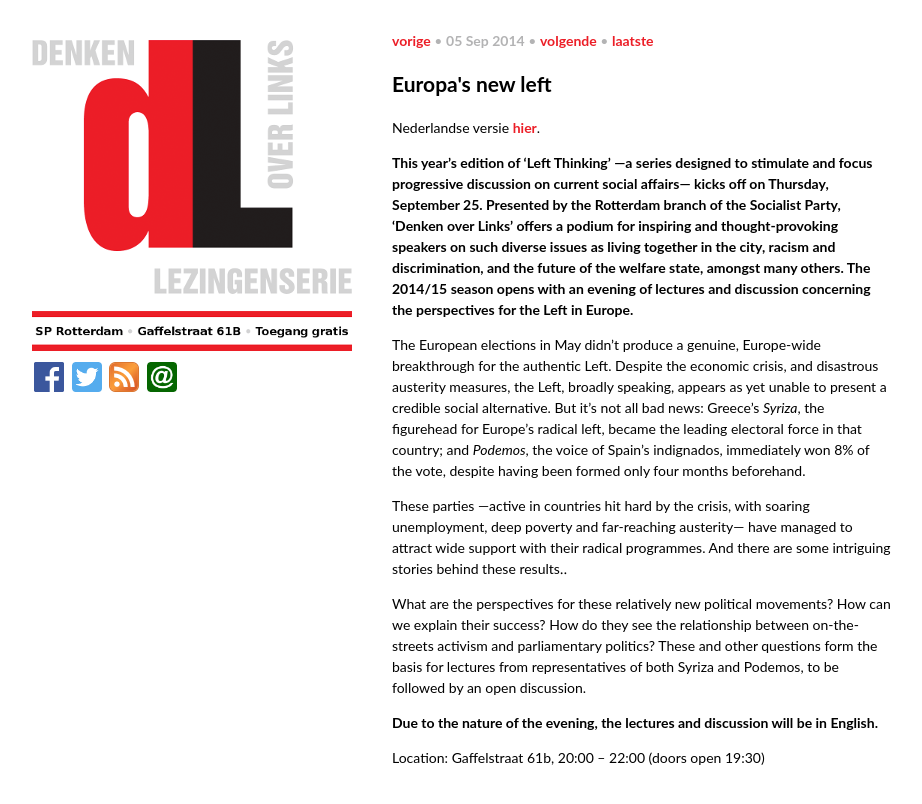
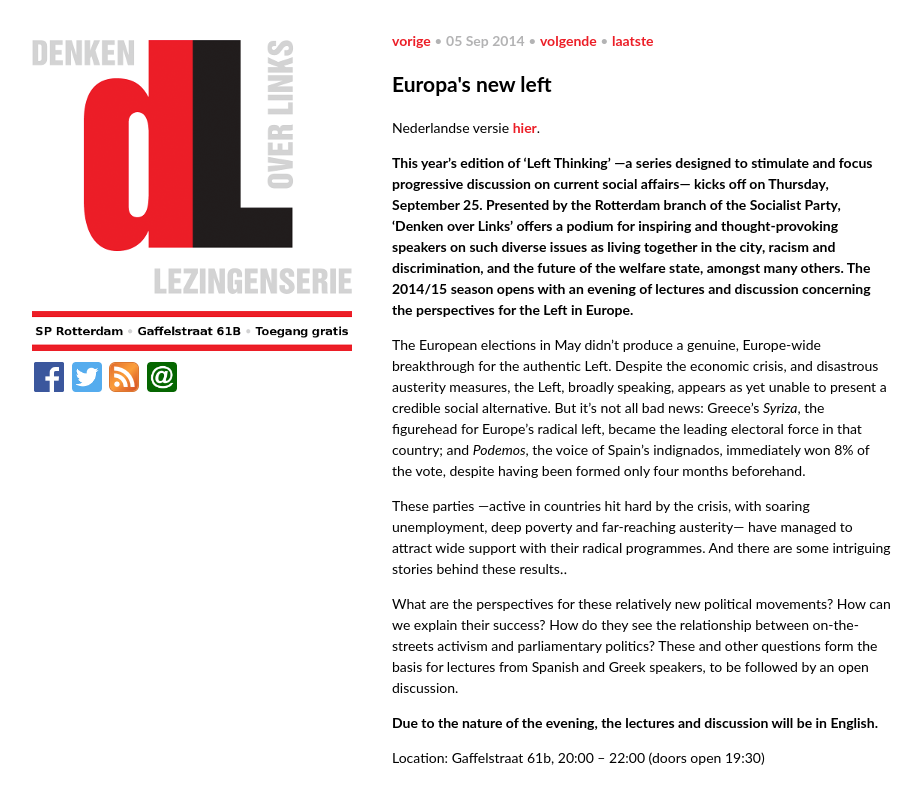
Before and after one commit to denkenoverlinks/denkenoverlinks.github.io, a Jekyll site: the page built from _posts/2014-09-05-europes-new-left.md, in a window 1280 px wide. Shown: the top 804 px of the page, without its empty margins (8-930 px from the left). Built offline with Jekyll 4.4.1, drawn with Linux system fonts in a browser that asks for light colours; Markdown is read by kramdown in place of the engine named in the settings.

Commit message:
remove 'representatives'

```diff
--- a/_posts/2014-09-05-europes-new-left.md
+++ b/_posts/2014-09-05-europes-new-left.md
@@ -30,7 +30,7 @@
 What are the perspectives for these relatively new political movements? How can
 we explain their success? How do they see the relationship between on-the-streets
 activism and parliamentary politics? These and other questions form the basis for
-lectures from representatives of both Syriza and Podemos, to be followed by an
+lectures from Spanish and Greek speakers, to be followed by an
 open discussion.
 
 **Due to the nature of the evening, the lectures and discussion will be in English.**
```
Also changed, not shown: _posts/2014-09-05-nieuw-links-in-europa.md (+1 -1 lines).
